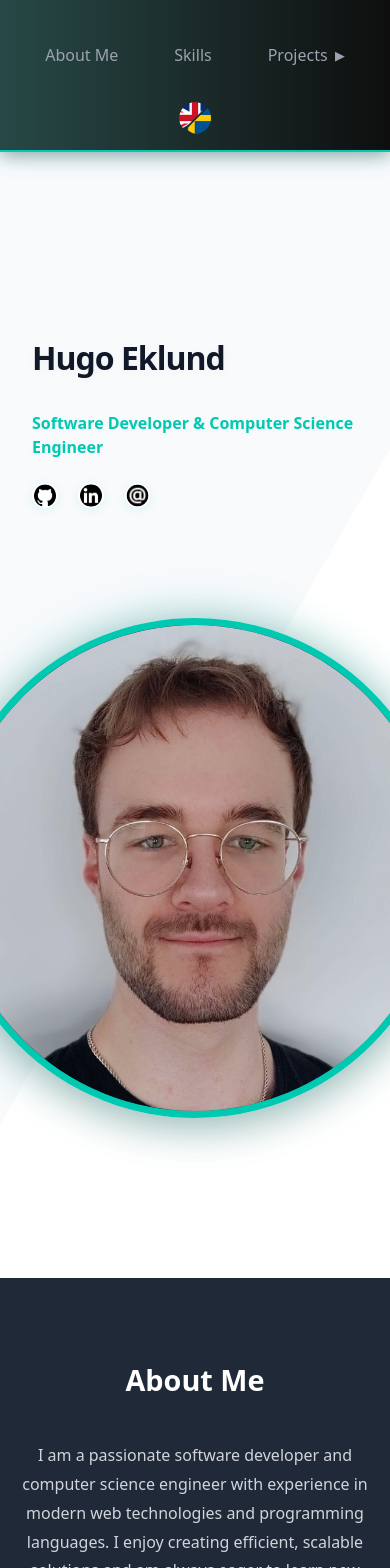
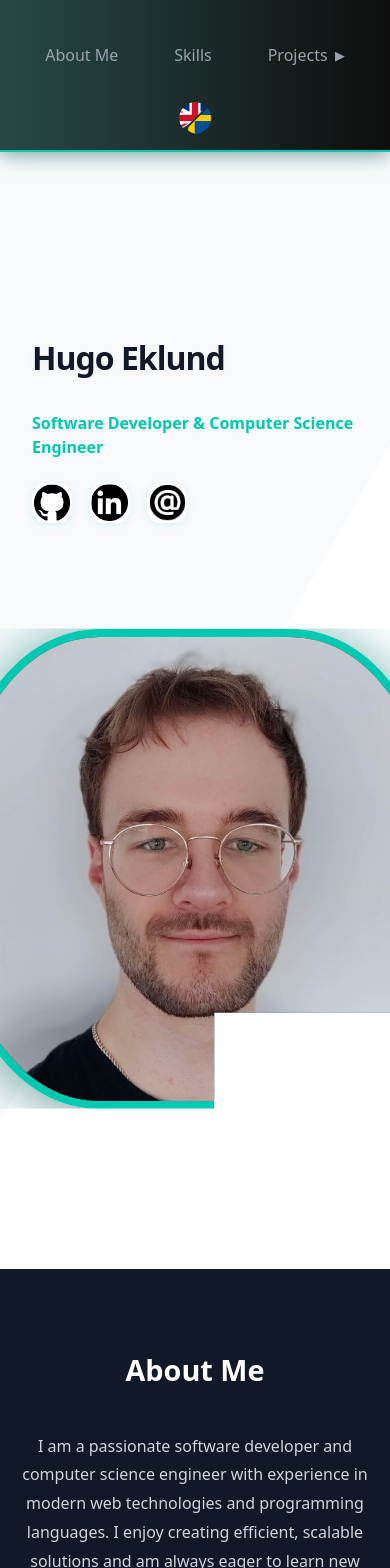
Before and after one commit to HugoEklund/PortfolioWeb, a React (Vite) app in the folder Frontend/: page / in a window 390 px wide. Shown: the top 1568 px of the page. Built offline with nearby package versions, Linux system fonts and the light colour scheme.

Commit message:
new layout

```diff
--- a/Frontend/src/App.css
+++ b/Frontend/src/App.css
@@ -1,3 +1,7 @@
+body {
+    background: #fff;
+}
+
 .section-container {
     max-width: 72rem;
     margin: 0 auto;
@@ -207,7 +211,7 @@
     text-shadow: 0 2px 8px rgba(0,0,0,0.04);
 }
 .social-icons {
-    margin-bottom: 2.5rem;
+    margin-bottom: 2.25rem;
     display: flex;
     flex-direction: row;
     gap: 1.1rem;
@@ -224,14 +228,15 @@
     padding: 3rem 0 3rem 2rem;
 }
 .hero-image-container {
-    width: 420px;
-    height: 420px;
-    border-radius: 50%;
+    width: 480px;
+    height: 480px;
+    border-radius: 30% / 40%; /* squircle */
     overflow: hidden;
-    border: 7px solid var(--accent-main);
-    box-shadow: 0 0 50px 0 rgba(0,190,177,0.28), 0 8px 40px rgba(0,0,0,0.28);
+    border: 8px solid var(--accent-main);
+    box-shadow: 0 0 60px 0 rgba(0,190,177,0.32), 0 8px 48px rgba(0,0,0,0.32);
     background: linear-gradient(135deg, var(--dark-grey-bg) 60%, var(--accent-main) 100%);
     position: relative;
+    clip-path: polygon(0 0, 100% 0, 100% 80%, 54% 80%, 54% 100%, 0 100%);
 }
 .hero-image {
     width: 100%;
@@ -252,14 +257,15 @@
         padding: 2rem 0;
     }
     .hero-image-container {
-        width: 220px;
-        height: 220px;
+        width: 260px;
+        height: 260px;
+        clip-path: none;
     }
 }
 
 /* --- ABOUT SECTION SLIMMER PADDING --- */
 .about-section {
-    background-color: var(--medium-grey-bg);
+    background-color: var(--dark-grey-bg);
     padding: 1.5rem 0 1.5rem 0;
 }
 
@@ -422,8 +428,8 @@
 .dropdown-item:focus,
 .dropdown-item:focus-visible {
     color: white;
+    background-color: rgba(255,255,255,0.1);
     box-shadow: 0 8px 16px rgba(0,0,0,0.4), 0 0 20px rgba(0,190,177,0.6);
-    background-color: rgba(255, 255, 255, 0.1);
     border-radius: 0.5rem;
     z-index: 2;
 }
@@ -511,10 +517,6 @@ a:focus-visible {
     .hero-title {
         font-size: 1rem;
     }
-    .social-icon-img {
-        width: 1.75rem;
-        height: 1.75rem;
-    }
     .section-heading {
         font-size: 1.8rem;
     }
@@ -523,31 +525,62 @@ a:focus-visible {
     }
 }
 
+/* Social icons: pop animation on hover */
 .social-icon-img {
-    width: 1.6rem;
-    height: 1.6rem;
+    width: 2.5rem;
+    height: 2.5rem;
     margin-right: 0.2rem;
-    transition: transform 0.2s, box-shadow 0.2s;
-    border-radius: 50%;
+    transition: transform 0.18s cubic-bezier(0.4,1.4,0.6,1), box-shadow 0.18s, filter 0.18s;
+    border-radius: 30% / 40%; /* squircle effect */
     box-shadow: 0 2px 8px rgba(0,190,177,0.12);
     background: white;
     padding: 0.1rem;
+    filter: brightness(1);
+}
+.social-icon-img:hover {
+    transform: scale(1.13) rotate(-3deg);
+    box-shadow: 0 6px 18px rgba(0,190,177,0.18), 0 0 0 2px var(--accent-main);
+    filter: brightness(1.15) drop-shadow(0 0 6px var(--accent-main));
+    z-index: 2;
+}
+.social-icon-img:last-child {
+    margin-right: 0;
 }
 
-@keyframes floatNav {
-  0% {
-    transform: translateY(-60px) scale(0.98);
-    opacity: 0.2;
-    box-shadow: none;
-  }
-  60% {
-    transform: translateY(8px) scale(1.04);
-    opacity: 1;
-    box-shadow: 0 8px 32px 0 rgba(0,190,177,0.18), 0 2px 18px rgba(0,0,0,0.38);
-  }
-  100% {
-    transform: translateY(0) scale(1);
-    opacity: 1;
-    box-shadow: 0 4px 24px 0 rgba(0,190,177,0.18), 0 2px 18px rgba(0,0,0,0.38);
+/* Dropdown project links: match navbar hover */
+.dropdown-item:hover,
+.dropdown-item:focus,
+.dropdown-item:focus-visible {
+    color: white;
+    background-color: rgba(255,255,255,0.1);
+    box-shadow: 0 8px 16px rgba(0,0,0,0.4), 0 0 20px rgba(0,190,177,0.6);
+    border-radius: 0.5rem;
+    z-index: 2;
+}
+
+/* Hero image: squircle, larger, and diagonal clip */
+.hero-image-container {
+    width: 480px;
+    height: 480px;
+    border-radius: 30% / 40%; /* squircle */
+    overflow: hidden;
+    border: 8px solid var(--accent-main);
+    box-shadow: 0 0 60px 0 rgba(0,190,177,0.32), 0 8px 48px rgba(0,0,0,0.32);
+    background: linear-gradient(135deg, var(--dark-grey-bg) 60%, var(--accent-main) 100%);
+    position: relative;
+    clip-path: polygon(0 0, 100% 0, 100% 80%, 54% 80%, 54% 100%, 0 100%);
+}
+.hero-image {
+    width: 100%;
+    height: 100%;
+    object-fit: cover;
+    display: block;
+    transition: transform 0.3s, opacity 0.3s;
+}
+
+/* Hide hero image part that overlaps white background (diagonal) */
+@media (min-width: 900px) {
+  .hero-image-container {
+    clip-path: polygon(0 0, 100% 0, 100% 80%, 54% 80%, 54% 100%, 0 100%);
   }
 }
```
